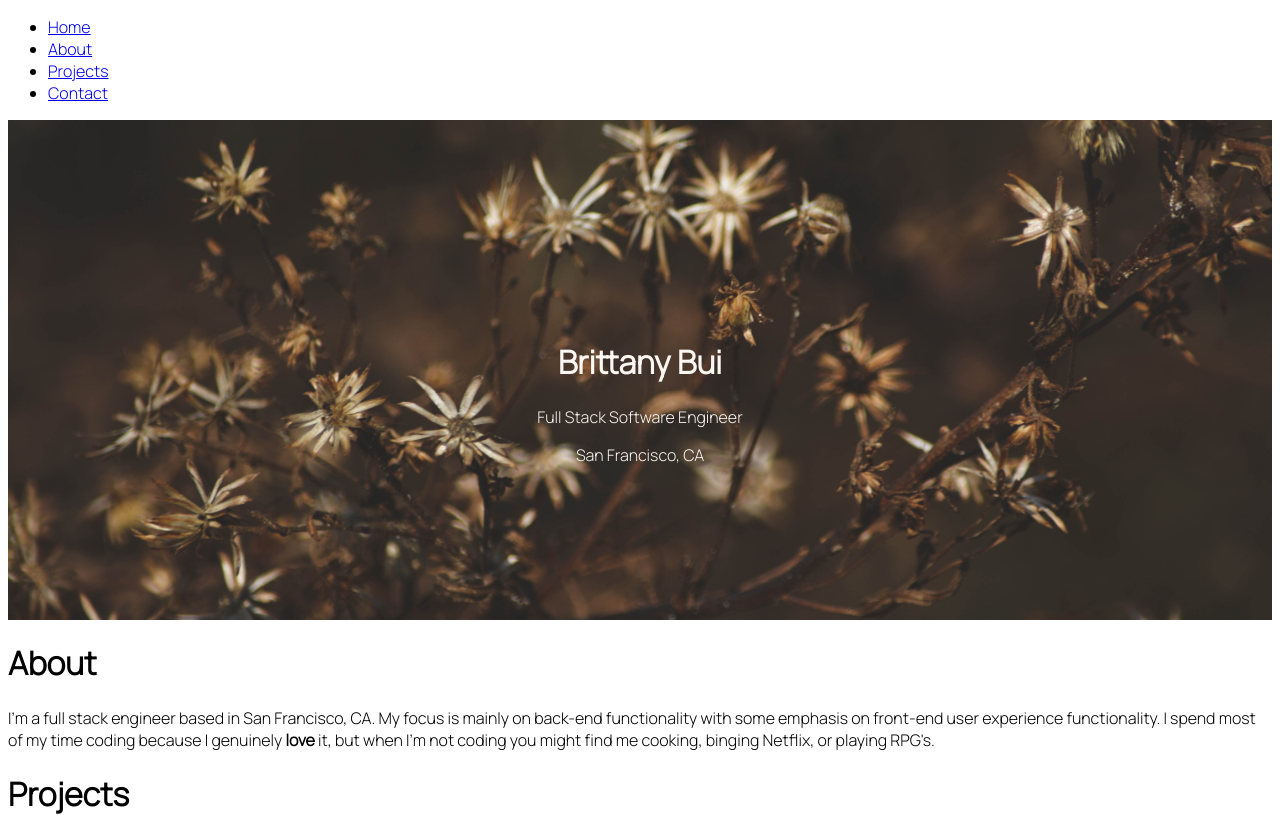
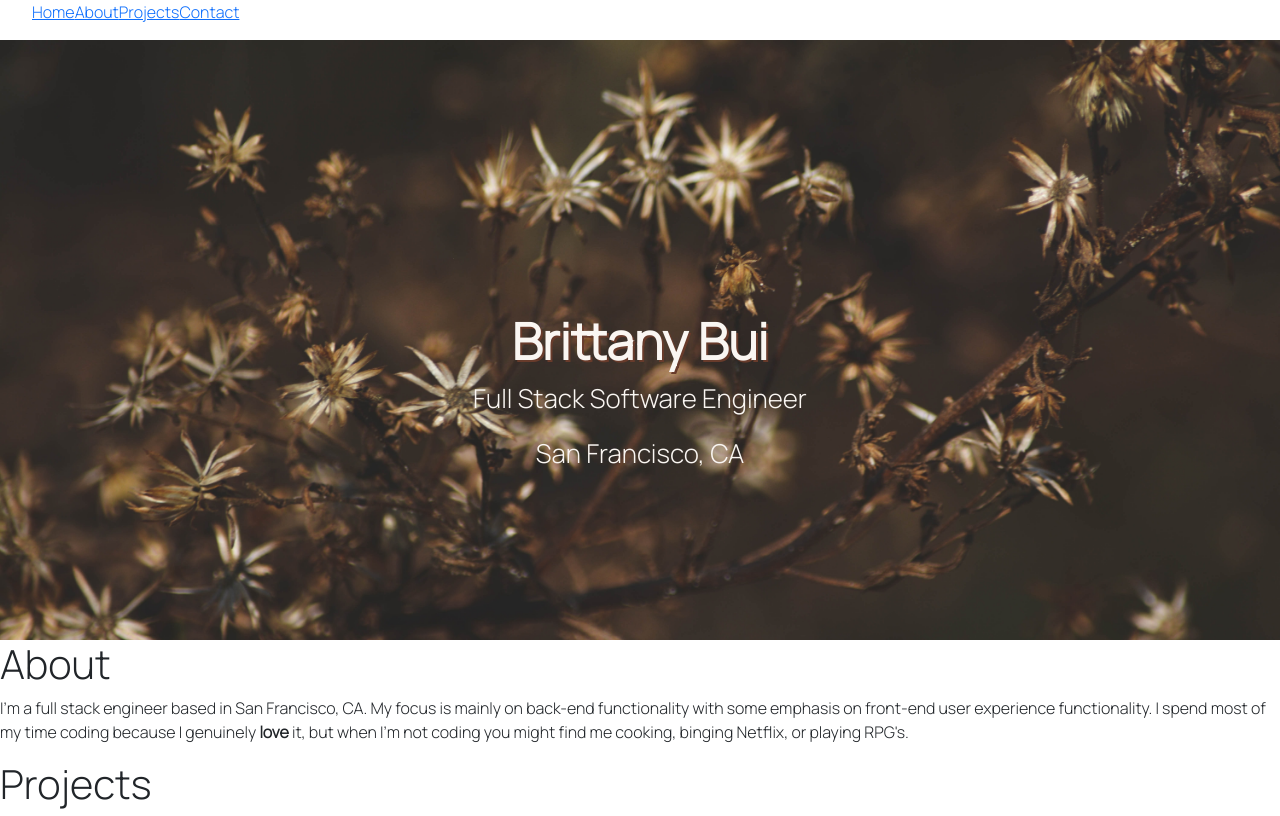
Before and after one commit to BrittanyMBui/portfolio-in-react, a React (Create React App) app: page / in a window 1280 px wide. Shown: the top 816 px of the page. Built offline with nearby package versions, Linux system fonts and the light colour scheme.

Commit message:
Adds styling

```diff
--- a/package.json
+++ b/package.json
@@ -6,6 +6,7 @@
     "@testing-library/jest-dom": "^5.11.9",
     "@testing-library/react": "^11.2.5",
     "@testing-library/user-event": "^12.7.0",
+    "create-react-app": "^4.0.2",
     "materialize-css": "^1.0.0-rc.2",
     "react": "^17.0.1",
     "react-dom": "^17.0.1",
--- a/public/index.html
+++ b/public/index.html
@@ -11,6 +11,8 @@
     />
     <link rel="apple-touch-icon" href="%PUBLIC_URL%/logo192.png" />
     <link rel="manifest" href="%PUBLIC_URL%/manifest.json" />
+    <!-- BOOTSTRAP CSS -->
+    <link href="https://cdn.jsdelivr.net/npm/bootstrap@5.0.0-beta2/dist/css/bootstrap.min.css" rel="stylesheet" integrity="sha384-BmbxuPwQa2lc/FVzBcNJ7UAyJxM6wuqIj61tLrc4wSX0szH/Ev+nYRRuWlolflfl" crossorigin="anonymous">
     <!-- FONT AWESOME -->
     <link rel="stylesheet" href="https://cdnjs.cloudflare.com/ajax/libs/font-awesome/5.15.2/css/all.min.css">
     <!-- GOOGLE FONTS -->
@@ -21,5 +23,7 @@
   <body>
     <noscript>You need to enable JavaScript to run this app.</noscript>
     <div id="root"></div>
+    <!-- BOOTSTRAP JS -->
+    <script src="https://cdn.jsdelivr.net/npm/bootstrap@5.0.0-beta2/dist/js/bootstrap.bundle.min.js" integrity="sha384-b5kHyXgcpbZJO/tY9Ul7kGkf1S0CWuKcCD38l8YkeH8z8QjE0GmW1gYU5S9FOnJ0" crossorigin="anonymous"></script>
   </body>
 </html>
--- a/src/App.css
+++ b/src/App.css
@@ -1,13 +1,23 @@
+* {
+    list-style-type: none;
+}
+
 body {
     font-family: 'Manrope', sans-serif;
 }
 
 #home {
-    height: 500px;
+    height: 600px;
     background-image: url('images/hero-image.jpg');
     background-size: cover;
     background-repeat: no-repeat;
     background-position: center;
+}
+
+.home-header {
+    font-size: 50px;
+    font-weight: bold;
+    text-shadow: 2px 2px #683b2b;
 }
 
 .home-text {
@@ -17,6 +27,7 @@ body {
     top: 50%;
     left: 50%;
     transform: translate(-50%, -50%);
+    font-size: 26px;
 }
 
 .icon {
--- a/src/components/Home.js
+++ b/src/components/Home.js
@@ -3,7 +3,7 @@ const Home = () => {
     return (
         <div id="home">
             <div className="home-text">
-                <h1>Brittany Bui</h1>
+                <h1 className="home-header">Brittany Bui</h1>
                 <p>Full Stack Software Engineer</p>
                 <p>San Francisco, CA</p>
             </div>
--- a/src/components/NavBar.js
+++ b/src/components/NavBar.js
@@ -3,10 +3,10 @@ const NavBar = () => {
         <div className="nav">
             <nav>
                 <ul>
-                    <li><a href="#home">Home</a></li>
-                    <li><a href="#about">About</a></li>
-                    <li><a href="#projects">Projects</a></li>
-                    <li><a href="#contact">Contact</a></li>
+                    <li><a href="#home">Home</a>
+                    <a href="#about">About</a>
+                    <a href="#projects">Projects</a>
+                    <a href="#contact">Contact</a></li>
                 </ul>
             </nav>
         </div>
```
Also changed, not shown: src/components/Projects.js (+7 -0 lines), 1 other file (tests, documents, lock files or other folders).
